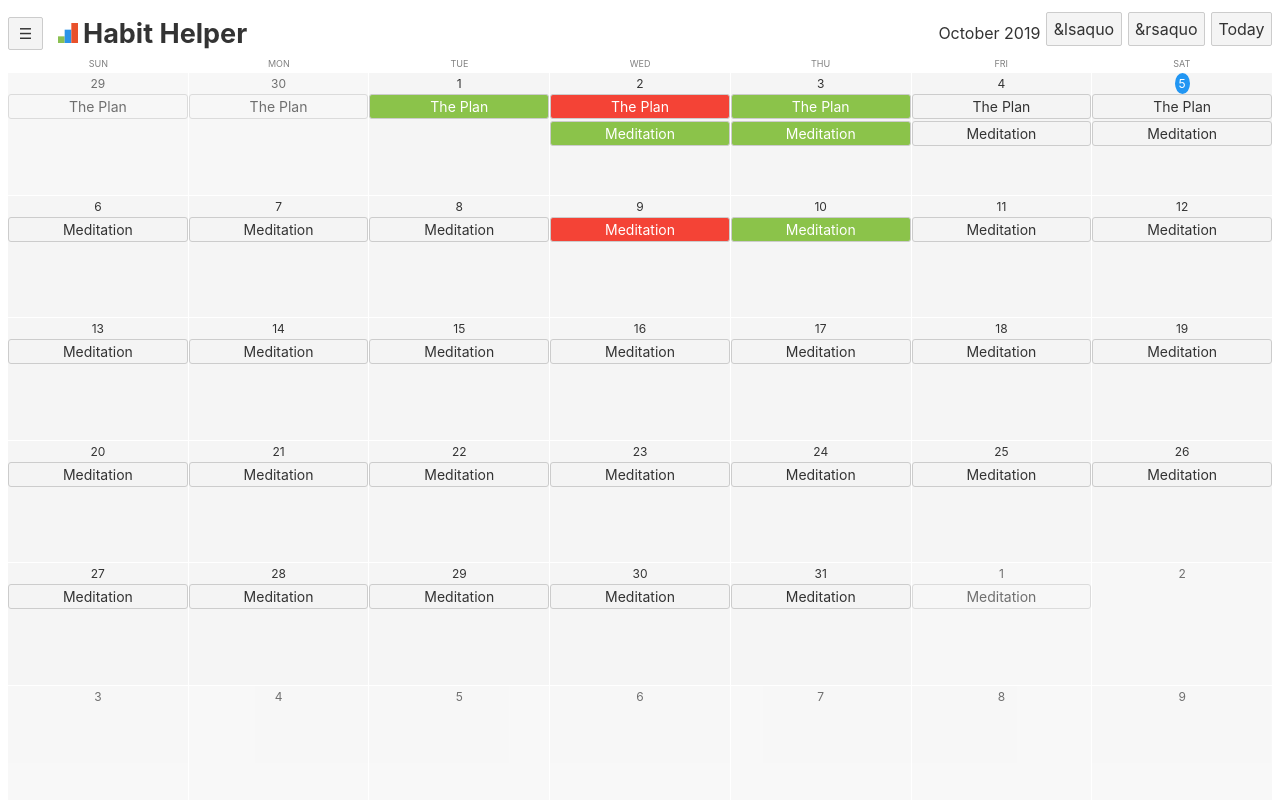
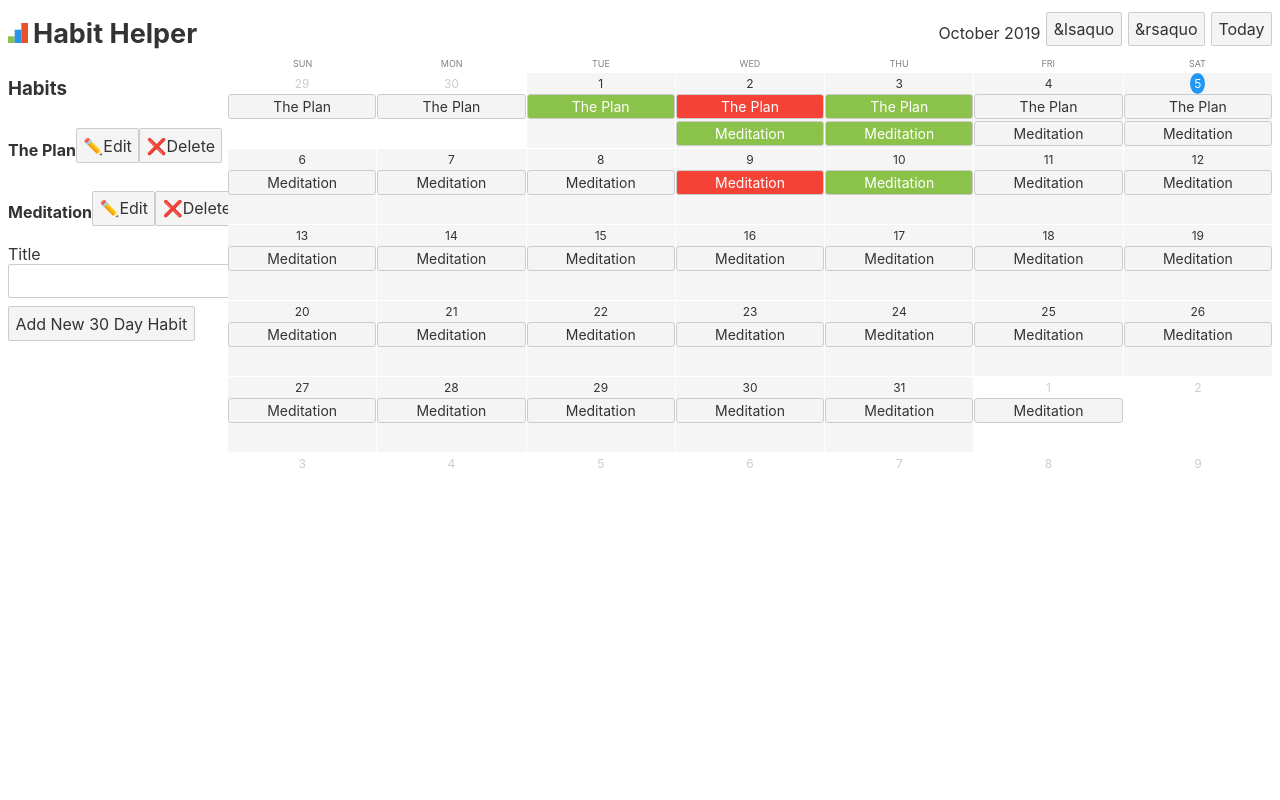
Before and after one commit to pooriajr/hh-svelte, a Svelte app: page / in a window 1280 px wide. Shown: the top 800 px of the page. Built offline with nearby package versions, Linux system fonts and the light colour scheme.

Commit message:
improved sidebar interaction

```diff
--- a/public/index.html
+++ b/public/index.html
@@ -1,18 +1,17 @@
-<!doctype html>
+<!DOCTYPE html>
 <html>
-<head>
-	<meta charset='utf-8'>
-	<meta name='viewport' content='width=device-width'>
+  <head>
+    <meta charset="utf-8" />
+    <meta name="viewport" content="width=device-width" />
 
-	<title>Svelte app</title>
+    <title>Habit Helper</title>
 
-	<link rel='icon' type='image/png' href='/favicon.png'>
-	<link rel='stylesheet' href='/global.css'>
-	<link rel='stylesheet' href='/bundle.css'>
+    <link rel="icon" type="image/png" href="/favicon.ico" />
+    <link rel="stylesheet" href="/global.css" />
+    <link rel="stylesheet" href="/bundle.css" />
 
-	<script defer src='/bundle.js'></script>
-</head>
+    <script defer src="/bundle.js"></script>
+  </head>
 
-<body>
-</body>
+  <body></body>
 </html>
--- a/src/App.svelte
+++ b/src/App.svelte
@@ -157,28 +157,53 @@
     else if (recordData[id] === false) recordData[id] = undefined
   }
 
+  // UI Controls ----------------------------------------------------------------------------
+  let sidebarActive = false
+
+  function toggleSidebar() {
+    sidebarActive = !sidebarActive
+  }
 </script>
-
-
 
 
 
 
 <div class="header">
   <div class="header-left">
-      <button class="hamburger">☰</button>
+      <button class="mobile hamburger" on:click="{toggleSidebar}">{ sidebarActive ? '✕' : '☰' }</button>
       <img class="logo" src="habit-helper-logo.svg">
-      <h3 class="logo-type long">Habit Helper</h3>
-      <h3 class="logo-type abbr">HH</h3>
+      <h3 class="logo-type desktop">Habit Helper</h3>
+      <h3 class="logo-type mobile">HH</h3>
   </div>
   <div class="header-right">
-    <p class="long">{monthNames[displayDate.getMonth()]} {displayDate.getFullYear()}</p>
-    <p class="abbr">{monthNames[displayDate.getMonth()].substring(0,3)} '{String(displayDate.getFullYear()).substring(2)}</p>
+    <p class="desktop">{monthNames[displayDate.getMonth()]} {displayDate.getFullYear()}</p>
+    <p class="mobile">{monthNames[displayDate.getMonth()].substring(0,3)} '{String(displayDate.getFullYear()).substring(2)}</p>
     <button class="arrow" on:click="{prevMonth}">&lsaquo</button>
     <button class="arrow" on:click="{nextMonth}">&rsaquo</button>
     <button on:click="{() => displayDate = today}">Today</button>
   </div>
 </div>
+<div class="body">
+  <div class="sidebar" class:active="{sidebarActive}">
+    <div class="habits">
+      <h3>Habits</h3>
+      {#each Object.values(habitData) as habit}
+      <div class="habit">
+        <h4>
+            {habit.title}
+          </h4>
+          <button on:click={() => editHabit(habit.id)}>✏️Edit</button>
+          <button on:click={() => deleteHabit(habit.id)}>❌Delete</button>
+        </div>
+        {/each}
+        <form on:submit|preventDefault={addHabit}>
+            <label>Title</label>
+            <input required bind:value={newHabitTitle}>
+            <button>Add New 30 Day Habit</button>
+          </form>
+      </div>
+    </div>
+<div class="calendar">
   <div class="day-row">
     <div>SUN</div>
     <div>MON</div>
@@ -202,23 +227,9 @@
     </div>
     {/each}
   </div>
-<div class="habits">
-  <h3>Habits</h3>
-  {#each Object.values(habitData) as habit}
-  <div class="habit">
-    <h4>
-      {habit.title}
-    </h4>
-    <button on:click={() => editHabit(habit.id)}>✏️Edit</button>
-    <button on:click={() => deleteHabit(habit.id)}>❌Delete</button>
 </div>
-  {/each}
-  <form on:submit|preventDefault={addHabit}>
-      <label>Title</label>
-      <input required bind:value={newHabitTitle}>
-      <button>Add New 30 Day Habit</button>
-  </form>
 </div>
+
 
 
 
@@ -243,7 +254,6 @@
     width: 20px;
     margin-right: 5px;
   }
-
   .logo-type{
     font-size: 27px;
   }
@@ -259,23 +269,50 @@
     margin-left: 6px;
   }
 
+  .desktop{
+    display: none;
+  }
+  @media (min-width: 600px){
+    .mobile {
+      display: none
+    }
+    .desktop{
+      display: initial;
+    }
+  }
+
+  .body{
+    display: flex;
+    min-height: calc(100% - 50px);
+  }
+
+  .sidebar {
+    width: 0px;
+    transition: .2s;
+  }
+  .sidebar.active{
+    width: 220px;
+  }
+  @media (min-width: 600px) {
+    .sidebar {
+      width: 220px;
+    }
+  }
+
+  .habit {
+    display: flex;
+    align-items: center;
+  }
+
+  .calendar {
+    width: 100%;
+    background: white;
+  }
+
   .day-row{
     display: flex;
     padding-bottom: 4px;
   }
-
-  .long{
-    display: none;
-  }
-  @media (min-width: 600px){
-    .abbr {
-      display: none
-    }
-    .long{
-      display: initial;
-    }
-  }
-
   .day-row div {
     width: 100%;
     color: grey;
@@ -284,7 +321,6 @@
   }
 
   .day-grid {
-    min-height: calc(100% - 50px);
     width: 100%;
     display: grid;
     grid-template-columns: repeat(7, 1fr);
@@ -296,24 +332,16 @@
     background: #f5f5f5;
     overflow: hidden;
   }
-
   .cell-top-bar{
     display: flex;
     justify-content: center;
   }
-
   .cell-date {
     font-size: 12px;
     padding: 3px 4px;
     text-align: center;
     font-weight: normal;
   }
-
-  .habit {
-    display: flex;
-    align-items: center;
-  }
-
   .cell-habit{
     display: block;
     width: 100%;
@@ -327,12 +355,10 @@
     cursor: pointer;
     white-space: nowrap;
   }
-
   .cell-habit.success {
     background: #8bc34a;
     color: white;
   }
-
   .cell-habit.failure {
     background: #f44336;
     color: white;
@@ -345,6 +371,7 @@
   }
 
   .other-month {
-    opacity: .7;
+    background: white;
+    color: #ccc
   }
 </style>
```
Lines whose indentation alone changed are shown as unchanged.
